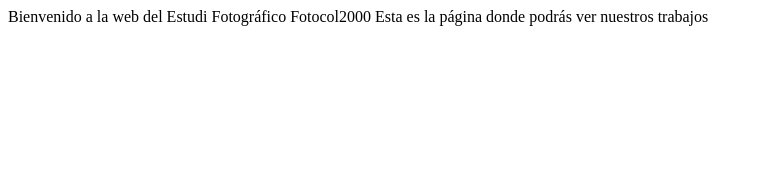
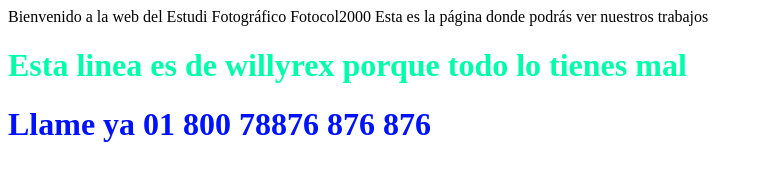
Before and after one commit to MarisolPePa/pagina_web, a plain HTML site: page index.html in a window 1280 px wide. Shown: the whole page, without its empty margins (0-763 px from the left). Drawn offline with Linux system fonts and the light colour scheme.

Commit message:
Cambios lineas colores
Nuevos cambios

```diff
--- a/index.html
+++ b/index.html
@@ -7,6 +7,8 @@
 </body>
     </h1> Bienvenido a la web del Estudi Fotográfico Fotocol2000</h1>
     </h2> Esta es la página donde podrás ver nuestros trabajos</h2>
+    </h3><h1 style="color:#00ffaa">Esta linea es de willyrex porque todo lo tienes mal</h3>
+    </h4><h1 style="color:#0011ff">Llame ya 01 800 78876 876 876</h4>
     </body>
 
 
```
